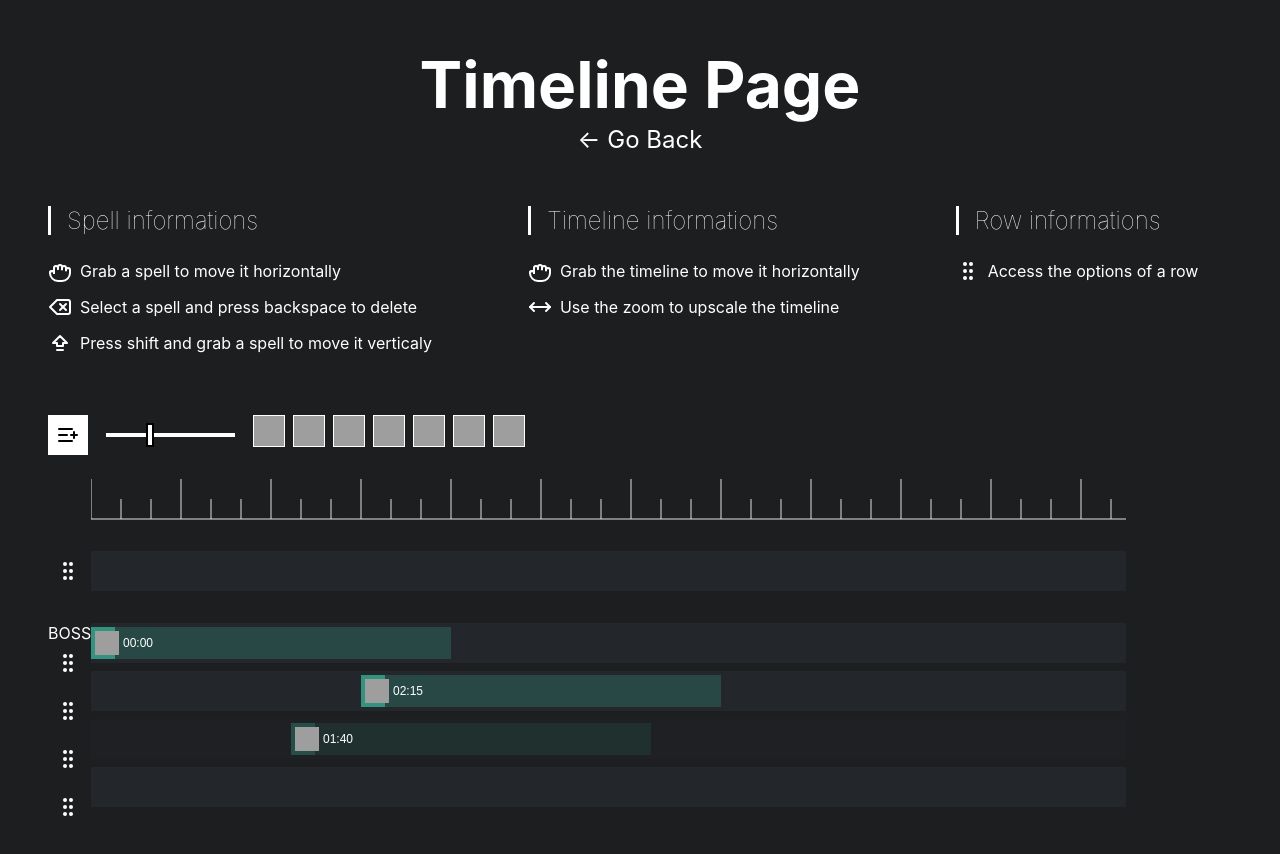
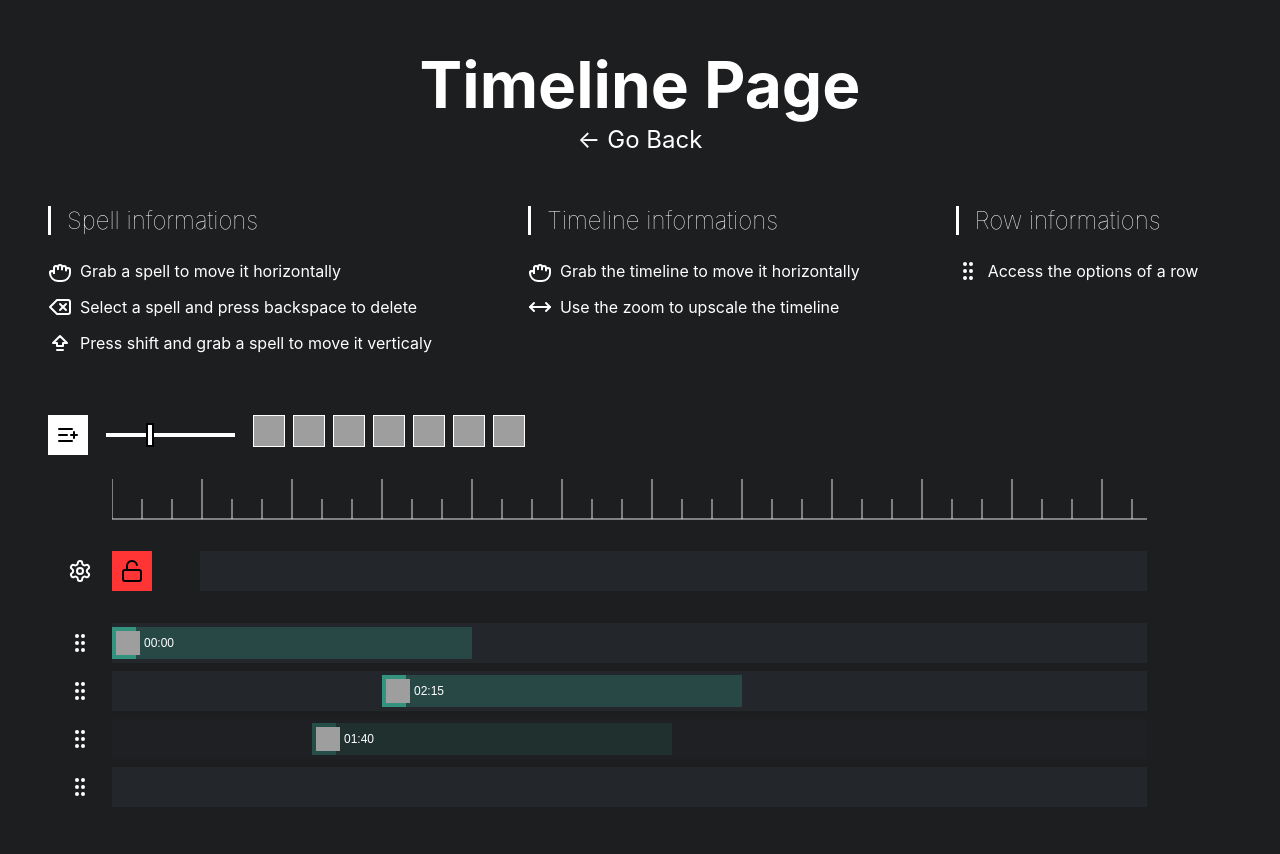
Before and after one commit to loubatier/trailblazer, a Next.js app: page /planner in a window 1280 px wide. Both pictures are taken after a click on the button 68 px from the left and 570 px from the top of the page. Shown: the top 854 px of the page. Built offline with nearby package versions, Linux system fonts and the light colour scheme; grey boxes are pictures that could not be loaded.

Commit message:
feat: new timeline row typing & layout improvements

```diff
--- a/components/healing-rotation/canvas/index.tsx
+++ b/components/healing-rotation/canvas/index.tsx
@@ -44,16 +44,25 @@ export type TimelineSpell = Spell & {
 };
 
 export enum ETimelineRowType {
-  BASE = "base",
   BOSS = "boss",
+  ROSTER = "roster",
 }
 
-export type TimelineRow = {
+export interface BaseTimelineRow {
   type: ETimelineRowType;
+}
+
+export interface BossTimelineRow extends BaseTimelineRow {
+  type: ETimelineRowType.BOSS;
+  isLocked: boolean;
+}
+
+export interface RosterTimelineRow extends BaseTimelineRow {
+  type: ETimelineRowType.ROSTER;
   isActive: boolean;
-};
+}
 
-export type BossTimelineRow = TimelineRow & { type: ETimelineRowType.BOSS };
+export type TimelineRow = BossTimelineRow | RosterTimelineRow;
 
 const ENCOUNTER_TIMER = 345;
 
@@ -159,21 +168,13 @@ const Canvas = ({
         {/* TODO: Might be easier to set this to 0 but would mean setting rows x to -4 so off canvas */}
         <GraduatedTimeline x={0} y={0} timer={ENCOUNTER_TIMER} zoom={zoom} />
         <Group y={GRADUATED_TIMELINE_HEIGHT}>
-          <CanvasRow
-            index={null}
-            type={bossRow.type}
-            width={ENCOUNTER_TIMER * zoom}
-            isActive={bossRow.isActive}
-            isHovered={false}
-          />
+          <CanvasRow row={bossRow} width={ENCOUNTER_TIMER * zoom} />
 
-          {rows.map(({ type, isActive }, i) => (
+          {rows.map((row, i) => (
             <CanvasRow
-              key={i}
-              index={i}
-              type={type}
+              key={`canvas-row-${i}`}
+              row={row}
               width={ENCOUNTER_TIMER * zoom}
-              isActive={isActive}
               isHovered={i === hoveredRow}
             />
           ))}
--- a/components/healing-rotation/canvas/row.tsx
+++ b/components/healing-rotation/canvas/row.tsx
@@ -1,37 +1,33 @@
 import React from "react";
 import { Rect } from "react-konva";
+import { useTimelineStore } from "../../../lib/stores/useTimelineStore";
 import {
   BASE_SPACING,
   BOSS_TIMELINE_ROW_HEIGHT,
   TIMELINE_ROW_HEIGHT,
 } from "../timeline-wrapper";
-import { ETimelineRowType } from ".";
+import { BossTimelineRow, ETimelineRowType, TimelineRow } from ".";
 
 interface IProps {
+  row: TimelineRow | BossTimelineRow;
   width: number;
-  index: number;
-  type: ETimelineRowType;
-  isActive: boolean;
-  isHovered: boolean;
+  isHovered?: boolean;
 }
 
-const CanvasRow = ({ width, type, index, isActive, isHovered }: IProps) => {
-  const isBossRow = type === ETimelineRowType.BOSS;
+const CanvasRow = ({ width, row, isHovered = false }: IProps) => {
+  const { rows } = useTimelineStore((state) => state);
+
+  const isBossRow = row.type === ETimelineRowType.BOSS;
+  const isActive = isBossRow || row.isActive;
+  const index = isBossRow ? null : rows.indexOf(row);
+
   const fill = isActive ? (isHovered ? "#2A2E34" : "#23262B") : "#23262B50";
-  const bossRowY = 32;
-  const rowY =
-    BOSS_TIMELINE_ROW_HEIGHT +
-    index * TIMELINE_ROW_HEIGHT +
-    index * BASE_SPACING;
+  const y = isBossRow
+    ? 32
+    : BOSS_TIMELINE_ROW_HEIGHT + index * (TIMELINE_ROW_HEIGHT + BASE_SPACING);
 
   return (
-    <Rect
-      x={0}
-      y={isBossRow ? bossRowY : rowY}
-      fill={fill}
-      width={width}
-      height={TIMELINE_ROW_HEIGHT}
-    />
+    <Rect x={0} y={y} fill={fill} width={width} height={TIMELINE_ROW_HEIGHT} />
   );
 };
 
--- a/components/healing-rotation/row-actions.tsx
+++ b/components/healing-rotation/row-actions.tsx
@@ -1,12 +1,19 @@
 import React, { useState } from "react";
-import { Eye, EyeOff, GripVertical, X } from "lucide-react";
+import {
+  Eye,
+  EyeOff,
+  GripVertical,
+  Lock,
+  Settings,
+  Unlock,
+  X,
+} from "lucide-react";
 import styled from "styled-components";
 import { useTimelineStore } from "../../lib/stores/useTimelineStore";
-import { ETimelineRowType, TimelineRow } from "./canvas";
+import { BossTimelineRow, ETimelineRowType, RosterTimelineRow } from "./canvas";
 
 interface IProps {
-  row: TimelineRow;
-  type: ETimelineRowType;
+  row: RosterTimelineRow | BossTimelineRow;
   onDragRowStart?: () => void;
   onDragRowEnd?: () => void;
 }
@@ -27,7 +34,7 @@ const ActionsButton = styled.button<{ isBossRow: boolean }>`
   background-color: transparent;
   cursor: pointer;
   box-sizing: content-box;
-  padding: ${({ isBossRow }) => (isBossRow ? "32px 0" : "0 0 8px")};
+  padding: ${({ isBossRow }) => (isBossRow ? "32px 12px" : "0 12px 8px")};
 
   svg {
     flex-shrink: 0;
@@ -65,15 +72,15 @@ const DeleteButton = styled.button`
   }
 `;
 
-const ActionsWrapper = styled.div<{ isOpen: boolean }>`
+const ActionsWrapper = styled.div<{ isBossRow: boolean; isOpen: boolean }>`
   position: absolute;
   display: flex;
   flex-direction: row;
   align-items: center;
-  top: 0;
+  top: ${({ isBossRow }) => (isBossRow ? "32px" : 0)};
   right: 0;
   width: 88px;
-  height: 48px;
+  height: 40px;
   background-color: ${({ theme }) => theme.colors.application_background};
   transform: translateX(100%);
   z-index: ${({ isOpen }) => (isOpen ? 1 : 0)};
@@ -83,14 +90,18 @@ const Checkbox = styled.input`
   display: none;
 `;
 
-const RowActions = ({ row, type, onDragRowStart, onDragRowEnd }: IProps) => {
-  const { rows, deleteTimelineRow, updateTimelineRowStatus } = useTimelineStore(
-    (state) => state
-  );
+const RowActions = ({ row, onDragRowStart, onDragRowEnd }: IProps) => {
+  const {
+    rows,
+    deleteTimelineRow,
+    updateTimelineRowStatus,
+    updateBossTimelineRowStatus,
+  } = useTimelineStore((state) => state);
+
+  const isBossRow = row.type === ETimelineRowType.BOSS;
+  const index = isBossRow ? null : rows.indexOf(row);
 
   const [isOpen, setIsOpen] = useState<boolean>(false);
-
-  const isRowActive = row.isActive;
 
   const toggleActions = () => {
     setIsOpen(!isOpen);
@@ -104,9 +115,6 @@ const RowActions = ({ row, type, onDragRowStart, onDragRowEnd }: IProps) => {
     onDragRowEnd();
   };
 
-  const isBossRow = type === ETimelineRowType.BOSS;
-  const rowIndex = rows.indexOf(row);
-
   return (
     <Root>
       <ActionsButton
@@ -117,25 +125,39 @@ const RowActions = ({ row, type, onDragRowStart, onDragRowEnd }: IProps) => {
         onDragEnd={() => handleRowDragEnd()}
         onClick={toggleActions}
       >
-        <GripVertical color={"white"} />
+        {isBossRow ? (
+          <Settings color={"white"} />
+        ) : (
+          <GripVertical color={"white"} />
+        )}
       </ActionsButton>
       {isOpen &&
         (isBossRow ? (
-          <>BOSS</>
+          <ActionsWrapper isBossRow={isBossRow} isOpen={isOpen}>
+            <DeleteButton
+              onClick={() => updateBossTimelineRowStatus(!row.isLocked)}
+            >
+              {row.isLocked ? (
+                <Lock color={"white"} />
+              ) : (
+                <Unlock color={"black"} />
+              )}
+            </DeleteButton>
+          </ActionsWrapper>
         ) : (
-          <ActionsWrapper isOpen={isOpen}>
+          <ActionsWrapper isBossRow={isBossRow} isOpen={isOpen}>
             <StatusButton
-              onClick={() => updateTimelineRowStatus(rowIndex, !isRowActive)}
-              isRowActive={isRowActive}
+              onClick={() => updateTimelineRowStatus(index, !row.isActive)}
+              isRowActive={row.isActive}
             >
-              <Checkbox type="checkbox" checked={isRowActive} readOnly />
-              {isRowActive ? (
+              <Checkbox type="checkbox" checked={row.isActive} readOnly />
+              {row.isActive ? (
                 <EyeOff color={"white"} />
               ) : (
                 <Eye color={"black"} />
               )}
             </StatusButton>
-            <DeleteButton onClick={() => deleteTimelineRow(rowIndex)}>
+            <DeleteButton onClick={() => deleteTimelineRow(index)}>
               <X color={"white"} />
             </DeleteButton>
           </ActionsWrapper>
--- a/components/healing-rotation/timeline-wrapper.tsx
+++ b/components/healing-rotation/timeline-wrapper.tsx
@@ -279,7 +279,7 @@ const TimelineWrapper = () => {
 
       <TimelineContentWrapper>
         <RowActionsWrapper>
-          <RowActions type={bossRow.type} row={bossRow} />
+          <RowActions row={bossRow} />
           <div
             ref={rowActionsRef}
             onDragOver={isDraggingRow ? handleRowActionsDragOver : null}
@@ -289,7 +289,6 @@ const TimelineWrapper = () => {
               <>
                 <RowActions
                   key={`row-actions-${i}`}
-                  type={row.type}
                   row={row}
                   onDragRowStart={() => {
                     setInitialRowIndex(i);
--- a/lib/stores/useTimelineStore.ts
+++ b/lib/stores/useTimelineStore.ts
@@ -4,8 +4,8 @@ import { persist } from "zustand/middleware";
 import {
   BossTimelineRow,
   ETimelineRowType,
+  RosterTimelineRow,
   Spell,
-  TimelineRow,
   TimelineSpell,
 } from "../../components/healing-rotation/canvas";
 
@@ -50,14 +50,14 @@ const SPELLS: TimelineSpell[] = [
 
 const BOSS_ROW: BossTimelineRow = {
   type: ETimelineRowType.BOSS,
-  isActive: true,
+  isLocked: false,
 };
 
-const ROWS: TimelineRow[] = [
-  { type: ETimelineRowType.BASE, isActive: true },
-  { type: ETimelineRowType.BASE, isActive: true },
-  { type: ETimelineRowType.BASE, isActive: false },
-  { type: ETimelineRowType.BASE, isActive: true },
+const ROWS: RosterTimelineRow[] = [
+  { type: ETimelineRowType.ROSTER, isActive: true },
+  { type: ETimelineRowType.ROSTER, isActive: true },
+  { type: ETimelineRowType.ROSTER, isActive: false },
+  { type: ETimelineRowType.ROSTER, isActive: true },
 ];
 
 interface TimelineStore {
@@ -66,7 +66,7 @@ interface TimelineStore {
   zoom: number;
   spells: TimelineSpell[];
   bossRow: BossTimelineRow;
-  rows: TimelineRow[];
+  rows: RosterTimelineRow[];
 
   updateTimelineZoom: (z: number) => void;
 
@@ -80,6 +80,8 @@ interface TimelineStore {
   deleteTimelineRow: (i: number) => void;
   updateTimelineRowStatus: (i: number, isActive: boolean) => void;
   updateTimelineRowPosition: (index: number, newIndex: number) => void;
+
+  updateBossTimelineRowStatus: (isLocked: boolean) => void;
 
   clearTimelineSpellSelection: () => void;
   clearTimeline: () => void;
@@ -168,7 +170,7 @@ export const useTimelineStore = create<TimelineStore>()(
           ...state,
           rows: [
             ...state.rows,
-            { type: ETimelineRowType.BASE, isActive: true },
+            { type: ETimelineRowType.ROSTER, isActive: true },
           ],
         }));
       },
@@ -239,6 +241,13 @@ export const useTimelineStore = create<TimelineStore>()(
         });
       },
 
+      updateBossTimelineRowStatus: (isLocked: boolean) => {
+        set((state) => ({
+          ...state,
+          bossRow: { ...state.bossRow, isLocked },
+        }));
+      },
+
       updateTimelineSpellTiming: (spellIndex: number, x: number) => {
         set((state) => ({
           ...state,
```
